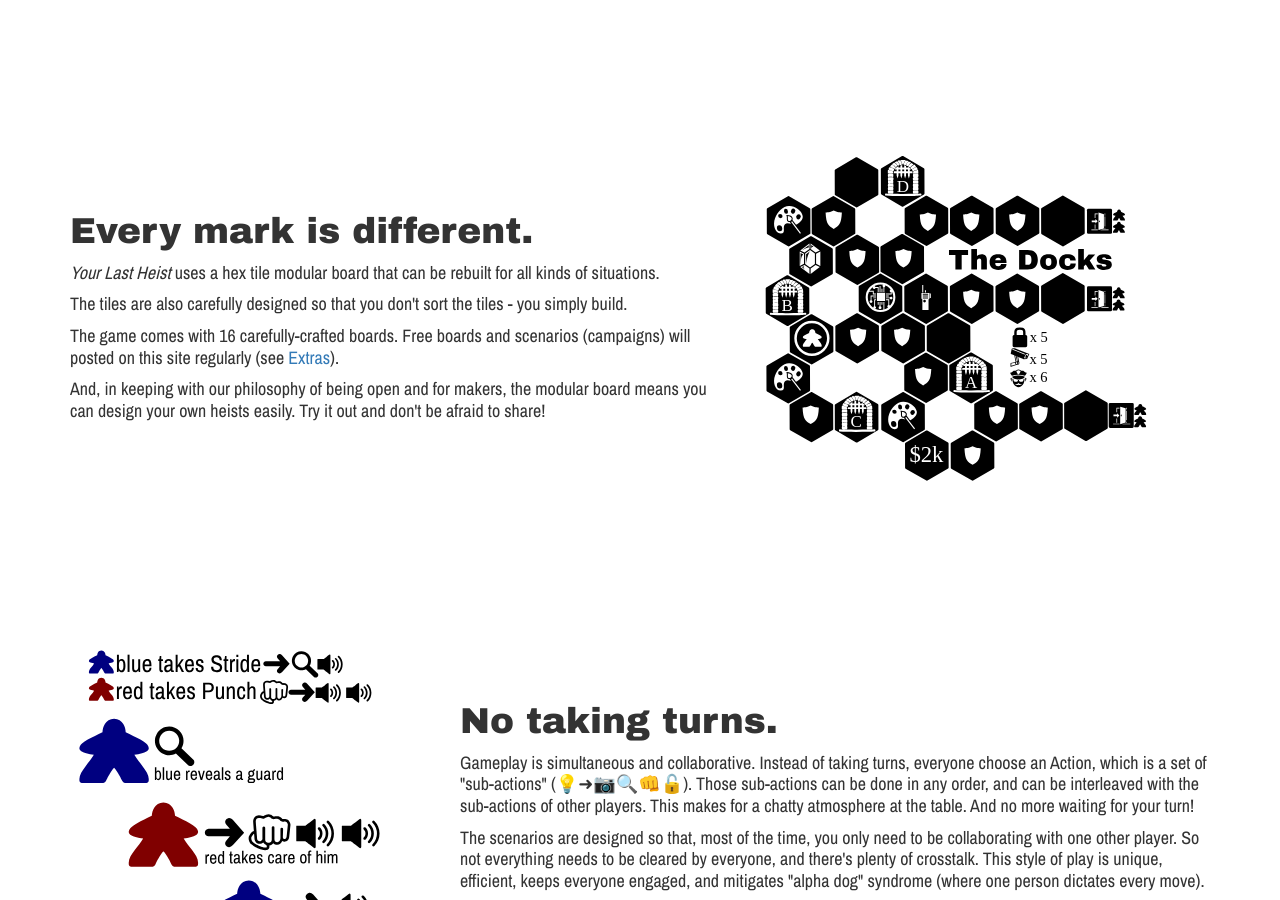
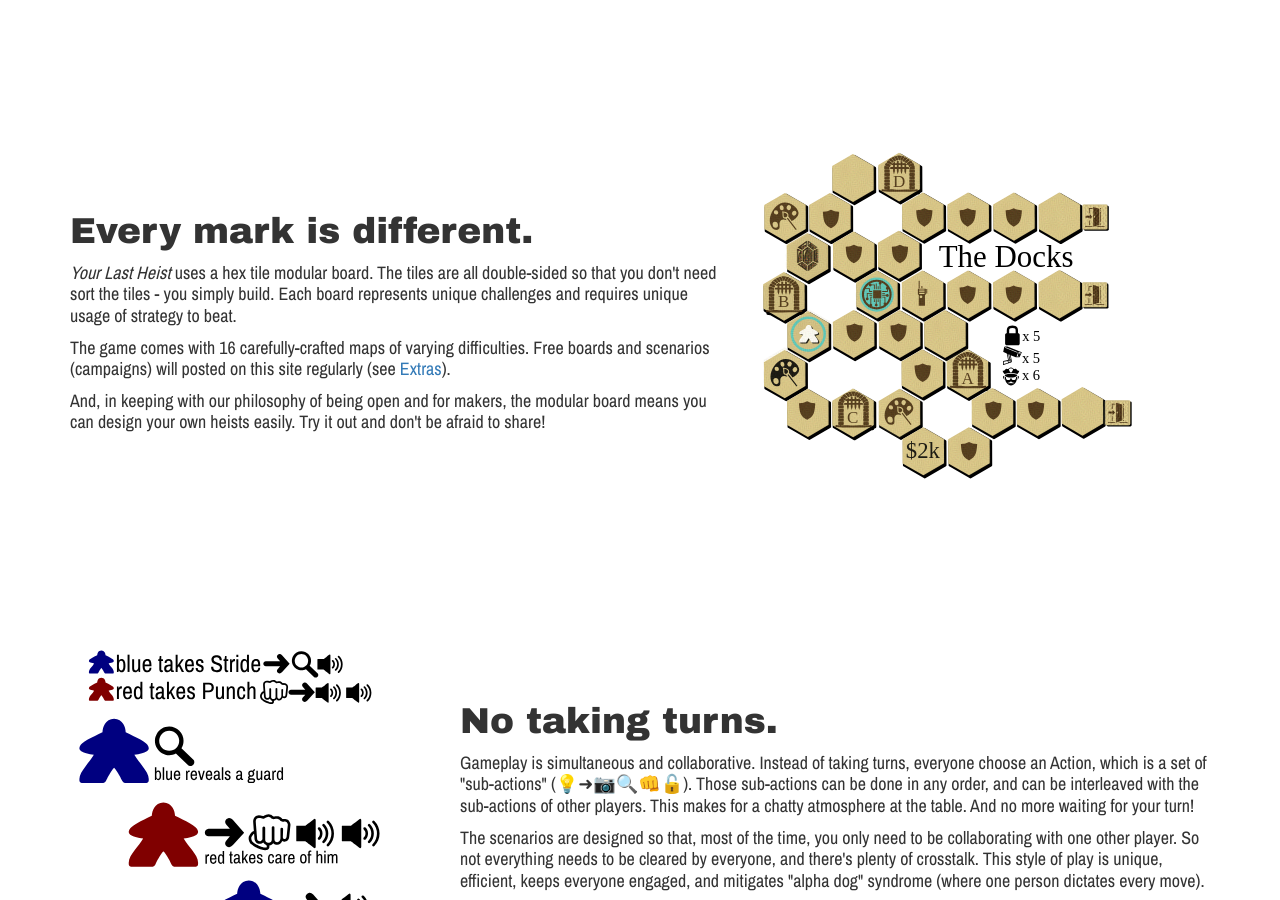
Before and after one commit to andymeneely/yourlastheist.com, a Jekyll site: the page built from index.html, in a window 1280 px wide and 900 px high, scrolled down 1761 px. Built offline with Jekyll 4.4.1, drawn with Linux system fonts in a browser that asks for light colours; nearby versions of some CDN libraries.

Commit message:
better figures

```diff
--- a/index.html
+++ b/index.html
@@ -46,11 +46,9 @@
   <div class="row featurette">
     <div class="col-md-7 col-chunky">
       <h2>Every mark is different.</h2>
-      <p><i>Your Last Heist</i> uses a hex tile modular board that can be rebuilt for all kinds of situations.</p>
+      <p><i>Your Last Heist</i> uses a hex tile modular board. The tiles are all double-sided so that you don't need sort the tiles - you simply build. Each board represents unique challenges and requires unique usage of strategy to beat.</p>
 
-      <p>The tiles are also carefully designed so that you don't sort the tiles - you simply build.</p>
-
-      <p>The game comes with 16 carefully-crafted boards. Free boards and scenarios (campaigns) will posted on this site regularly (see <a href="/extras">Extras</a>). </p>
+      <p>The game comes with 16 carefully-crafted maps of varying difficulties. Free boards and scenarios (campaigns) will posted on this site regularly (see <a href="/extras">Extras</a>). </p>
 
       <p>And, in keeping with our philosophy of being open and for makers, the modular board means you can design your own heists easily. Try it out and don't be afraid to share!</p>
     </div>
```
Also changed, not shown: img/the docks.svg.
